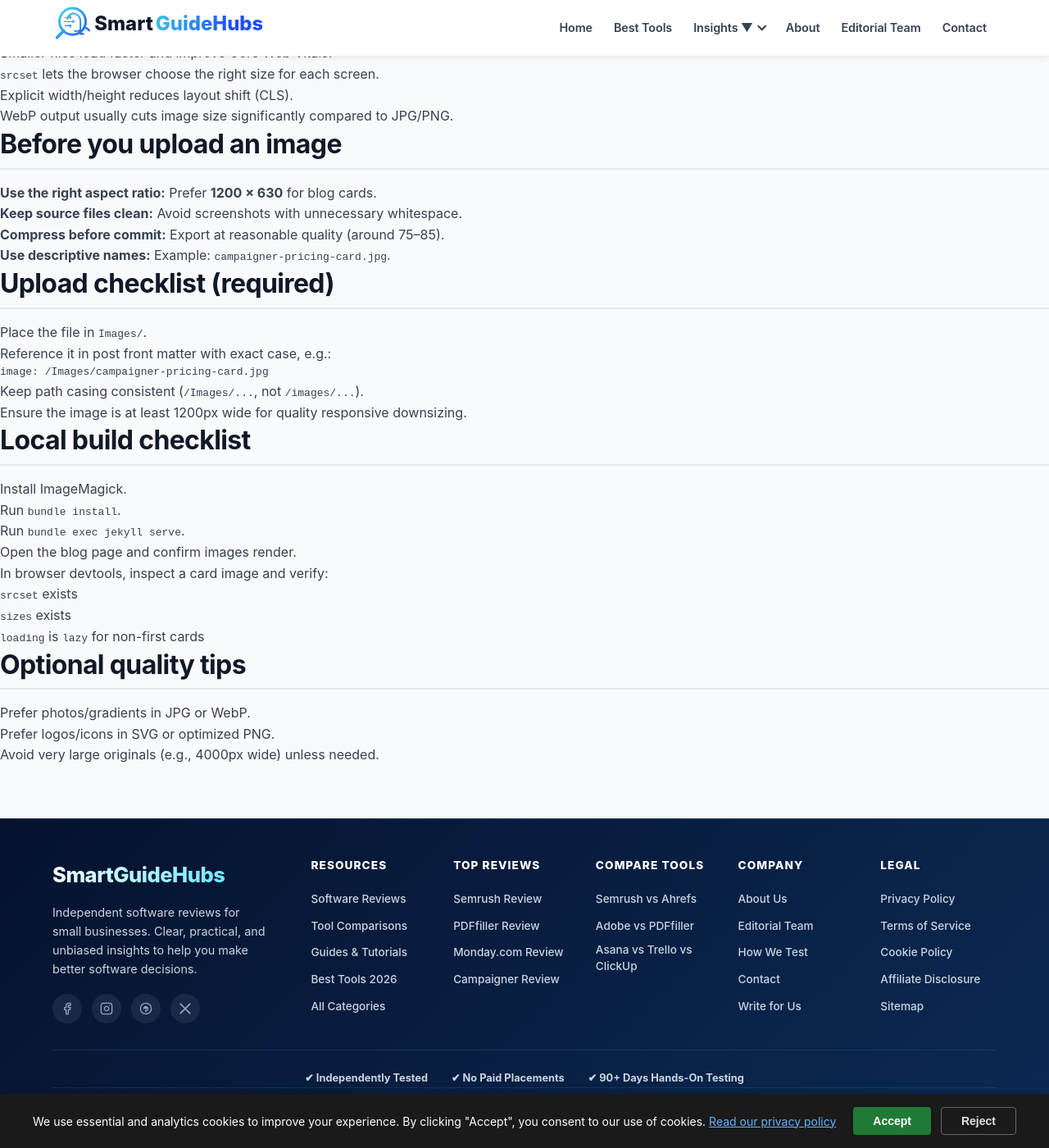
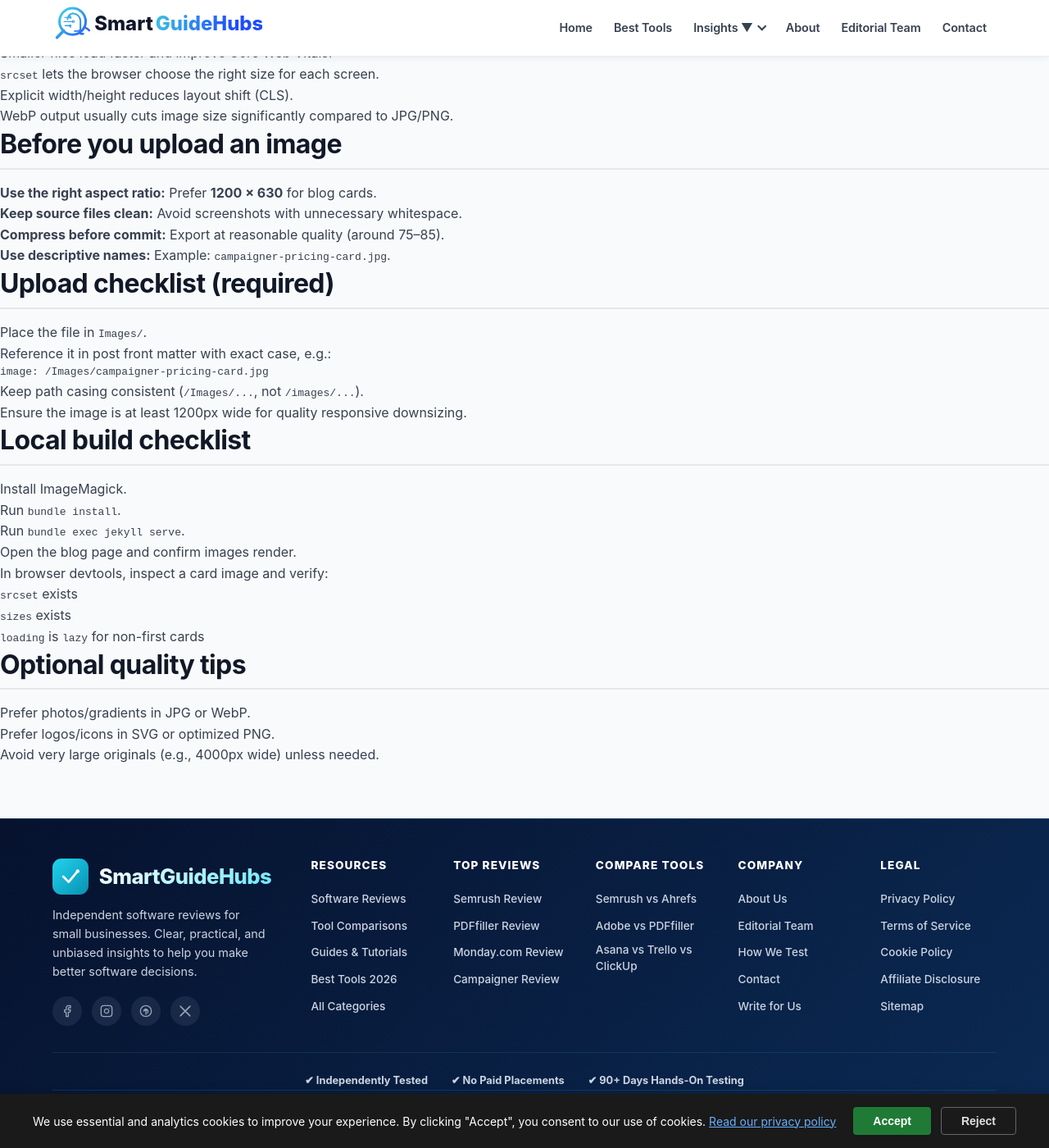
Before and after one commit to Yanniga01/gilliansperkin.github.io, a Jekyll site: the page built from IMAGE_UPLOAD_GUIDE.md, in a window 1280 px wide and 1400 px high, scrolled down 202 px. Shown: the whole window at 82% size. Built offline with Jekyll 4.4.1, drawn with Linux system fonts in a browser that asks for light colours; our own code applies the rules of GitHub Pages for plain Markdown files.

Commit message:
Enhance footer with SVG icon and styling updates

```diff
--- a/_includes/footer.html
+++ b/_includes/footer.html
@@ -1,12 +1,24 @@
 <footer class="site-footer">
   <div class="footer-container">
 
-    <!-- Main Footer Grid -->
     <div class="footer-grid">
 
-      <!-- Brand Column -->
+      <!-- Brand Column with SVG Icon -->
       <div class="footer-col footer-col-brand">
         <a href="/" class="footer-brand" aria-label="SmartGuideHubs home" {% if page.url == "/" %}aria-current="page"{% endif %}>
+          <span class="footer-logo-mark" aria-hidden="true">
+            <svg width="36" height="36" viewBox="0 0 40 40" fill="none" xmlns="http://www.w3.org/2000/svg">
+              <rect width="40" height="40" rx="10" fill="url(#grad)" />
+              <path d="M12 20L18 26L28 14" stroke="white" stroke-width="2.5" stroke-linecap="round" stroke-linejoin="round"/>
+              <circle cx="28" cy="14" r="2" fill="white"/>
+              <defs>
+                <linearGradient id="grad" x1="0" y1="0" x2="40" y2="40" gradientUnits="userSpaceOnUse">
+                  <stop stop-color="#22d3ee"/>
+                  <stop offset="1" stop-color="#0891b2"/>
+                </linearGradient>
+              </defs>
+            </svg>
+          </span>
           <span class="footer-brand-name">SmartGuideHubs</span>
         </a>
         <p class="footer-description">
@@ -117,7 +129,7 @@
 
 <style>
 /* ============================================================
-   Professional Footer – Clean, Modern, Responsive
+   Professional Footer with SVG Icon
    ============================================================ */
 
 .site-footer {
@@ -153,9 +165,25 @@
 }
 
 .footer-brand {
-  display: inline-block;
+  display: inline-flex;
+  align-items: center;
+  gap: 0.8rem;
   margin-bottom: 0.8rem;
   text-decoration: none;
+}
+
+.footer-logo-mark {
+  display: inline-flex;
+  align-items: center;
+  justify-content: center;
+  width: 44px;
+  height: 44px;
+  flex-shrink: 0;
+}
+
+.footer-logo-mark svg {
+  width: 100%;
+  height: 100%;
 }
 
 .footer-brand-name {
@@ -166,11 +194,6 @@
   -webkit-text-fill-color: transparent;
   background-clip: text;
   letter-spacing: -0.02em;
-  transition: opacity 0.2s ease;
-}
-
-.footer-brand:hover .footer-brand-name {
-  opacity: 0.9;
 }
 
 .footer-description {
@@ -286,123 +309,80 @@
    Responsive Design
    ============================================================ */
 
-/* Tablet Landscape (≤1024px) */
 @media (max-width: 1024px) {
   .footer-grid {
     grid-template-columns: repeat(3, 1fr);
     gap: 2rem;
   }
-
   .footer-col-brand {
     grid-column: span 3;
     text-align: center;
     padding-right: 0;
-    margin-bottom: 0.5rem;
   }
-
   .footer-description {
     max-width: 560px;
     margin-left: auto;
     margin-right: auto;
   }
-
   .footer-social {
     justify-content: center;
   }
-
   .footer-brand {
-    display: block;
+    justify-content: center;
   }
 }
 
-/* Tablet Portrait (≤768px) */
 @media (max-width: 768px) {
   .footer-grid {
     grid-template-columns: repeat(2, 1fr);
     gap: 1.5rem;
   }
-
   .footer-col-brand {
     grid-column: span 2;
   }
-
   .footer-brand-name {
     font-size: 1.5rem;
   }
-
   .footer-description {
     font-size: 0.85rem;
-    max-width: 100%;
-  }
-
-  .footer-col h4 {
-    font-size: 0.8rem;
-    margin-bottom: 0.8rem;
-  }
-
-  .footer-col a:not(.footer-brand):not(.social-icon) {
-    font-size: 0.8rem;
   }
 }
 
-/* Mobile (≤640px) */
 @media (max-width: 640px) {
   .site-footer {
     padding: 2rem 0 1.5rem;
   }
-
   .footer-container {
     padding: 0 1rem;
   }
-
   .footer-grid {
     grid-template-columns: 1fr;
     gap: 1.2rem;
   }
-
   .footer-col-brand {
     grid-column: span 1;
     text-align: center;
   }
-
+  .footer-brand {
+    justify-content: center;
+  }
   .footer-brand-name {
     font-size: 1.4rem;
   }
-
   .footer-description {
     font-size: 0.8rem;
     text-align: center;
-    max-width: 100%;
   }
-
   .footer-social {
     justify-content: center;
   }
-
   .footer-col {
     text-align: center;
   }
-
-  .footer-col h4 {
-    font-size: 0.85rem;
-    margin-bottom: 0.8rem;
-  }
-
-  .footer-col a:not(.footer-brand):not(.social-icon) {
-    font-size: 0.85rem;
-  }
-
   .footer-trust {
     gap: 0.8rem;
     font-size: 0.7rem;
-    padding-top: 1rem;
-    margin-top: 1rem;
   }
-
-  .footer-bottom {
-    padding-top: 1rem;
-  }
-
   .footer-bottom p {
     font-size: 0.65rem;
   }
```
